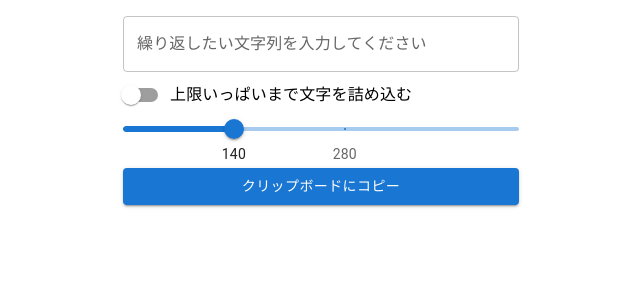
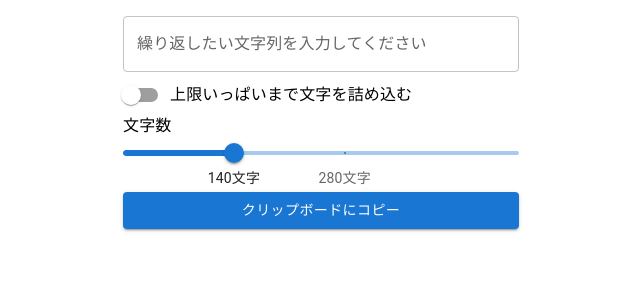
Before and after one commit to yu-ko-ba/repeater, a Next.js app: page / in a window 1280 px wide. Shown: the top 300 px of the page, without its empty margins (319-959 px from the left). Built offline with nearby package versions, Linux system fonts and the light colour scheme.

Commit message:
スライダーに説明文を追加した

```diff
--- a/src/pages/index.tsx
+++ b/src/pages/index.tsx
@@ -55,6 +55,7 @@ const Home: NextPage = () => {
               label="上限いっぱいまで文字を詰め込む"
             />
           </FormGroup>
+          <Typography>文字数</Typography>
           <Slider
             aria-label='文字数の上限'
             defaultValue={140}
@@ -66,12 +67,12 @@ const Home: NextPage = () => {
                 cramToTheMax
               ))
             }}
-            step={35}
+            step={70}
             min={0}
             max={500}
             marks={[
-              { value: 140, label: "140" },
-              { value: 280, label: "280" }
+              { value: 140, label: "140文字" },
+              { value: 280, label: "280文字" }
             ]}
             valueLabelDisplay="auto"
           />
```
